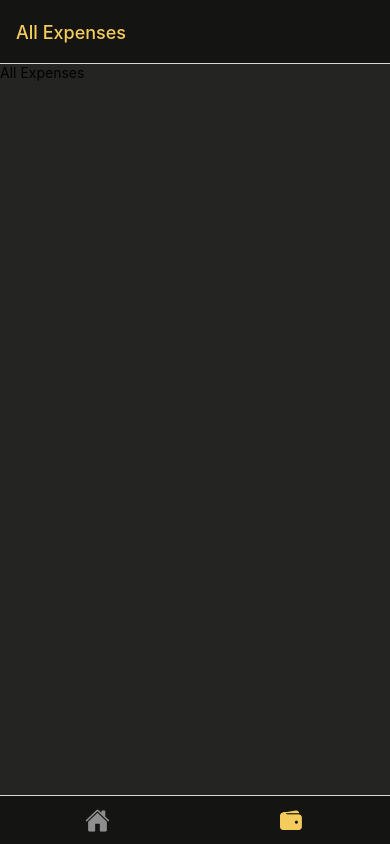
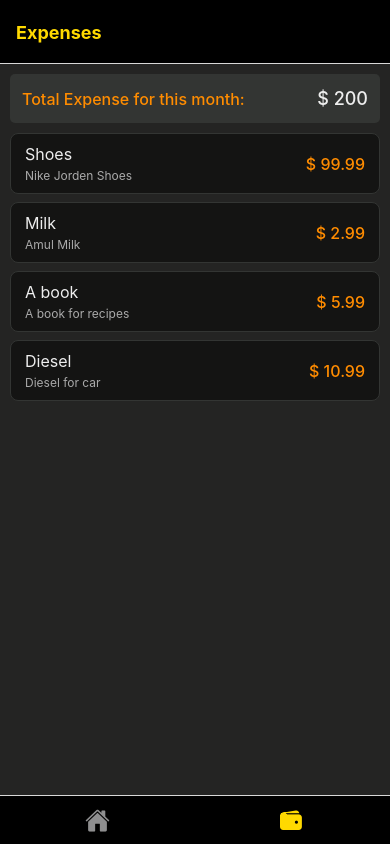
Before and after one commit to mr-shan/react-native-expense-tracker, a React Native app: screen /AllExpenses in a window 390 px wide. Built offline with nearby package versions, Linux system fonts and the light colour scheme.

Commit message:
Added mock data and all expense screen

```diff
--- a/App.tsx
+++ b/App.tsx
@@ -20,9 +20,10 @@ const NavigationTabs = () => {
   return (
     <BottomTabs.Navigator
       screenOptions={{
-        headerStyle: { backgroundColor: COLORS.gray700 },
+        headerStyle: { backgroundColor: COLORS.gray900 },
         headerTintColor: COLORS.primary500,
-        tabBarStyle: { backgroundColor: COLORS.gray700 },
+        headerTitleStyle: { fontWeight: 'bold', fontSize: 18 },
+        tabBarStyle: { backgroundColor: COLORS.gray900 },
         tabBarActiveTintColor: COLORS.primary500,
         tabBarShowLabel: false
       }}
@@ -31,7 +32,7 @@ const NavigationTabs = () => {
         name='ExpenseHome'
         component={ExpenseHome}
         options={{
-          title: 'Expense Home',
+          title: 'Home',
           tabBarLabel: 'Home',
           tabBarIcon: ({ color, size }) => (
             <Ionicons name='home' color={color} size={size} />
@@ -42,7 +43,7 @@ const NavigationTabs = () => {
         name='AllExpenses'
         component={AllExpenses}
         options={{
-          title: 'All Expenses',
+          title: 'Expenses',
           tabBarLabel: 'All',
           tabBarIcon: ({ color, size }) => (
             <Ionicons name='wallet' color={color} size={size} />
--- /dev/null
+++ b/components/expense-list/ExpenseList.tsx
@@ -0,0 +1,37 @@
+import { FlatList, View, Text, StyleSheet } from 'react-native';
+
+import Expense from '../../models/Expense';
+import { COLORS } from '../../constants/styles';
+
+import ExpenseListItem from './ExpenseListItem';
+
+interface IProps {
+  data: Array<Expense>;
+  onPress: any;
+}
+
+export default (props: IProps) => {
+  const categoryItemPressHandler = (id: string) => {
+    props.onPress(id);
+  };
+
+  return (
+    <FlatList
+      contentContainerStyle={styles.container}
+      data={props.data}
+      keyExtractor={(item) => item.id}
+      renderItem={(item) => (
+        <ExpenseListItem
+          expense={item.item}
+          onPress={categoryItemPressHandler}
+        />
+      )}
+    />
+  );
+};
+
+const styles = StyleSheet.create({
+  container: {
+    padding: 10,
+  },
+});
--- /dev/null
+++ b/components/expense-list/ExpenseListItem.tsx
@@ -0,0 +1,57 @@
+import { View, Text, StyleSheet, Pressable } from 'react-native';
+
+import { COLORS } from '../../constants/styles';
+import Expense from '../../models/Expense';
+
+interface IProps {
+  expense: Expense
+  onPress: any
+}
+
+export default (props: IProps) => {
+  const { id, name, description, amount } = props.expense;
+
+  const onPressHandler = () => {
+    props.onPress(id);
+  }
+
+  return (
+    <Pressable style={styles.item} onPress={onPressHandler}>
+      <View style={styles.header}>
+        <Text style={styles.itemText}>{name}</Text>
+        <Text style={styles.description}>{description}</Text>
+      </View>
+      <Text style={styles.amount}>$ {amount}</Text>
+    </Pressable>
+  );
+};
+
+const styles = StyleSheet.create({
+  header: {},
+  item: {
+    paddingVertical: 10,
+    paddingHorizontal: 14,
+    borderRadius: 8,
+    backgroundColor: COLORS.gray700,
+    marginBottom: 8,
+    flexDirection: 'row',
+    justifyContent: 'space-between',
+    alignItems: 'center',
+    borderColor: COLORS.gray500,
+    borderWidth: 1,
+  },
+  itemText: {
+    color: COLORS.white400,
+    fontSize: 16,
+    marginBottom: 4,
+  },
+  description: {
+    fontSize: 12,
+    color: COLORS.white600,
+  },
+  amount: {
+    color: COLORS.accent500,
+    fontWeight: '500',
+    fontSize: 16,
+  },
+});
--- a/constants/styles.ts
+++ b/constants/styles.ts
@@ -1,12 +1,13 @@
 export const COLORS = {
-  primary400: '#fada82',
-  primary500: '#f5cc5c',
-  primary600: '#d6ad3a',
+  primary400: '#ffdd44',
+  primary500: '#ffd900',
+  primary600: '#dbb300',
   white400: '#eeeeee',
   white500: '#cccccc',
   white600: '#aaaaaa',
   gray500: '#333533',
   gray600: '#242423',
   gray700: '#141413',
+  gray900: '#000000',
   accent500: '#ff8c00',
 };
--- /dev/null
+++ b/data/mock-expenses.ts
@@ -0,0 +1,87 @@
+import Expense from '../models/Expense';
+import ExpenseCategory from '../models/ExpenseCategory';
+import ExpenseType from '../models/ExpenseType';
+
+const EXPENSE_TYPES: Array<ExpenseType> = [
+  {
+    id: 'ext1',
+    name: 'Essential'
+  },
+  {
+    id: 'ext2',
+    name: 'Luxury'
+  },
+  {
+    id: 'ext3',
+    name: 'Emergency'
+  },
+  {
+    id: 'ext4',
+    name: 'Investment'
+  },
+  {
+    id: 'ext4',
+    name: 'Debt'
+  },
+  {
+    id: 'ext5',
+    name: 'Well being'
+  }
+]
+
+export const EXPENSE_CATEGORIES: Array<ExpenseCategory> = [
+  {
+    id: 'expc1',
+    name: 'Grocery',
+    description: 'Grocery for daily life'
+  },
+  {
+    id: 'expc2',
+    name: 'Shopping',
+    description: 'Shopping category'
+  },
+  {
+    id: 'expc3',
+    name: 'Fuel',
+    description: 'Fuel for bike and car'
+  },
+]
+
+export const MOCK_EXPENSES: Array<Expense> = [
+  {
+    id: 'e1',
+    name: 'Shoes',
+    description: 'Nike Jorden Shoes',
+    amount: 99.99,
+    date: new Date('2021-02-23'),
+    category: 'expc2',
+    type: 'ext2',
+  },
+  {
+    id: 'e2',
+    name: 'Milk',
+    description: 'Amul Milk',
+    amount: 2.99,
+    date: new Date('2022-02-23'),
+    category: 'expc1',
+    type: 'ext1',
+  },
+  {
+    id: 'e3',
+    name: 'A book',
+    description: 'A book for recipes',
+    amount: 5.99,
+    date: new Date('2022-04-23'),
+    category: 'expc2',
+    type: 'ext5',
+  },
+  {
+    id: 'e4',
+    name: 'Diesel',
+    description: 'Diesel for car',
+    amount: 10.99,
+    date: new Date('2023-04-23'),
+    category: 'expc3',
+    type: 'ext1',
+  },
+]
--- a/models/Expense.ts
+++ b/models/Expense.ts
@@ -1,5 +1,5 @@
 import ExpenseCategory from './ExpenseCategory';
-import ExpenseType from './ExpenseTypeType';
+import ExpenseType from './ExpenseType';
 
 export default interface Expense {
   id: string;
@@ -7,6 +7,6 @@ export default interface Expense {
   description: string;
   amount: number;
   date: Date;
-  category: ExpenseCategory;
-  type: ExpenseType;
+  category: string;
+  type: string;
 }
--- a/screens/AllExpenses.tsx
+++ b/screens/AllExpenses.tsx
@@ -1,8 +1,12 @@
-import { ScrollView, Text, StyleSheet } from "react-native";
-import { RouteProp } from "@react-navigation/native";
-import { NativeStackNavigationProp } from "@react-navigation/native-stack";
+import { View, Text, StyleSheet } from 'react-native';
+import { RouteProp } from '@react-navigation/native';
+import { NativeStackNavigationProp } from '@react-navigation/native-stack';
 
 import { COLORS } from '../constants/styles';
+import { MOCK_EXPENSES, EXPENSE_CATEGORIES } from '../data/mock-expenses';
+import Expense from '../models/Expense';
+
+import ExpenseList from '../components/expense-list/ExpenseList';
 
 interface IProps {
   route: RouteProp<any>;
@@ -10,16 +14,45 @@ interface IProps {
 }
 
 export default (props: IProps) => {
+  const onExpensePressHandler = (expense: Expense) => {
+    console.log(expense);
+  };
+
   return (
-    <ScrollView style={styles.container}>
-      <Text>All Expenses</Text>
-    </ScrollView>
-  )
-}
+    <View style={styles.container}>
+      <View style={styles.header}>
+        <Text style={styles.title}>Total Expense for this month:</Text>
+        <Text style={styles.amount}>$ 200</Text>
+      </View>
+      <ExpenseList data={MOCK_EXPENSES} onPress={onExpensePressHandler} />
+    </View>
+  );
+};
 
 const styles = StyleSheet.create({
   container: {
     flex: 1,
-    backgroundColor: COLORS.gray600
+    backgroundColor: COLORS.gray600,
+    paddingTop: 10,
   },
-})
+  header: {
+    backgroundColor: COLORS.gray500,
+    padding: 12,
+    paddingVertical: 14,
+    flexDirection: 'row',
+    justifyContent: 'space-between',
+    marginHorizontal: 10,
+    alignItems: 'center',
+    borderRadius: 5
+  },
+  title: {
+    fontSize: 16,
+    color: COLORS.accent500,
+    fontWeight: '500'
+  },
+  amount: {
+    fontSize: 18,
+    color: COLORS.white400,
+    fontWeight: '500'
+  }
+});
```
Also changed, not shown: models/ExpenseProfile.ts (added, +10 -0 lines), models/ExpenseType.ts (renamed from models/ExpenseTypeType.ts).
